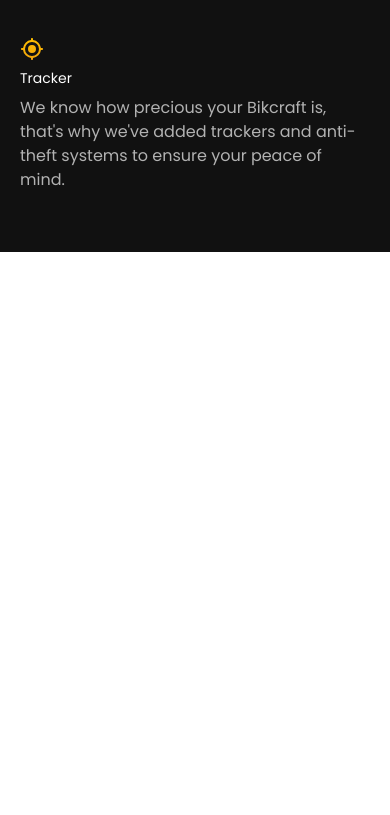
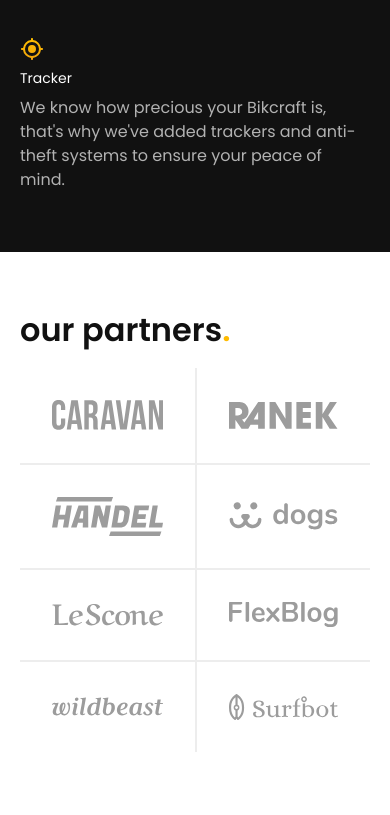
Before and after one commit to fparadela/bikcraft, a plain HTML site: page index.html in a window 390 px wide. Shown: the part 2130-2945 px from the top of the page. Drawn offline with Linux system fonts and the light colour scheme.

Commit message:
made the partners container and styled

```diff
--- /dev/null
+++ b/css/home/partners.css
@@ -0,0 +1,61 @@
+.partners {
+  padding-top: 60px;
+  padding-bottom: 120px;
+}
+
+.partners h2 {
+  margin-bottom: 60px;
+}
+
+.partners ul {
+  padding: 0 20px;
+  max-width: 1400px;
+  display: grid;
+  grid-template-columns: repeat(4, 1fr);
+  margin: 0 auto;
+}
+
+.partners li {
+  display: flex;
+  padding: 32px;
+  border-left: 2px solid var(--color-2);
+}
+
+.partners img {
+  margin: auto;
+}
+
+/* first and 5th element without border left */
+.partners li:first-child,
+.partners li:nth-child(5) {
+  border-left: none;
+}
+
+/* from the 5th element border top */
+.partners li:nth-child(n + 5) {
+  border-top: 2px solid var(--color-2);
+}
+
+@media (max-width: 800px) {
+  .partners {
+    padding-bottom: 60px;
+  }
+
+  .partners h2 {
+    margin-bottom: 20px;
+  }
+  .partners ul {
+    grid-template-columns: repeat(2, 1fr);
+  }
+
+  /* the  odd elements without border left */
+
+  .partners li:nth-child(odd) {
+    border-left: none;
+  }
+
+  /* from the 3th element border top */
+  .partners li:nth-child(n + 3) {
+    border-top: 2px solid var(--color-2);
+  }
+}
--- a/css/style.css
+++ b/css/style.css
@@ -10,6 +10,7 @@
 /* Home */
 @import "./home/intro.css";
 @import "./home/tech.css";
+@import "./home/partners.css";
 
 /* Bikes */
 @import "./bikes/bikes-list.css";
--- a/index.html
+++ b/index.html
@@ -94,11 +94,21 @@
       <div class="tech-image">
         <img src="./img/fotos/tecnologia.jpg" alt="">
       </div>
-
-
     </div>
-
   </article>
+  <section class="partners" aria-label="our partners">
+    <h2 class=" container font-1-xxl">our partners<span class="color-p1">.</span></h2>
+    <ul>
+      <li><img src="./img/parceiros/caravan.svg" alt="Caravan"></li>
+      <li><img src="./img/parceiros/ranek.svg" alt="Ranek"></li>
+      <li><img src="./img/parceiros/handel.svg" alt="Handel"></li>
+      <li><img src="./img/parceiros/dogs.svg" alt="Dogs"></li>
+      <li><img src="./img/parceiros/lescone.svg" alt="Lescone"></li>
+      <li><img src="./img/parceiros/flexblog.svg" alt="Flexblog"></li>
+      <li><img src="./img/parceiros/wildbeast.svg" alt="Wildbeast"></li>
+      <li><img src="./img/parceiros/surfbot.svg" alt="Surfbot"></li>
+    </ul>
+  </section>
 
 </body>
 
```
